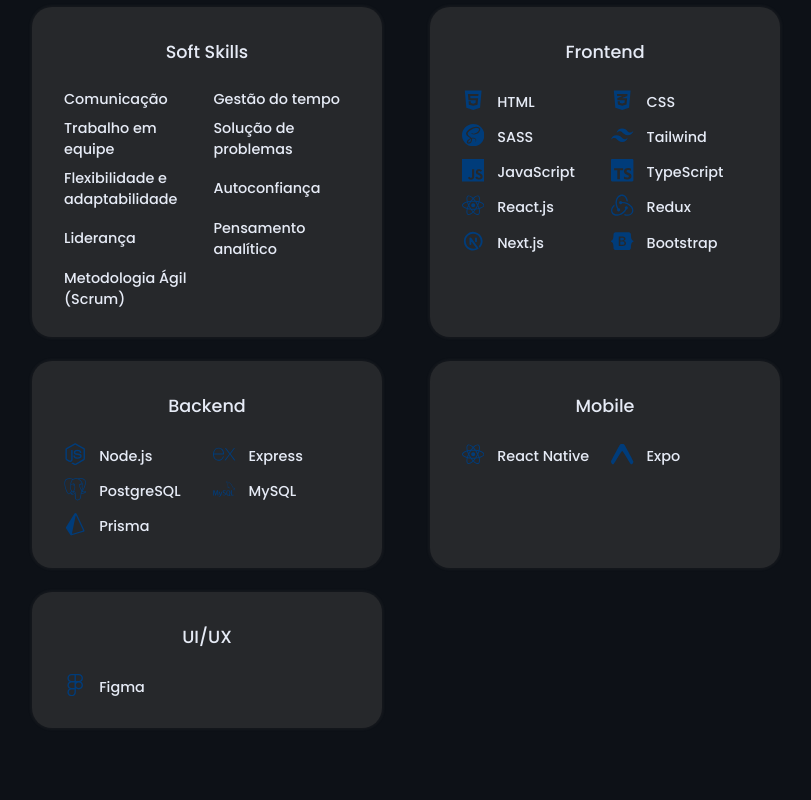
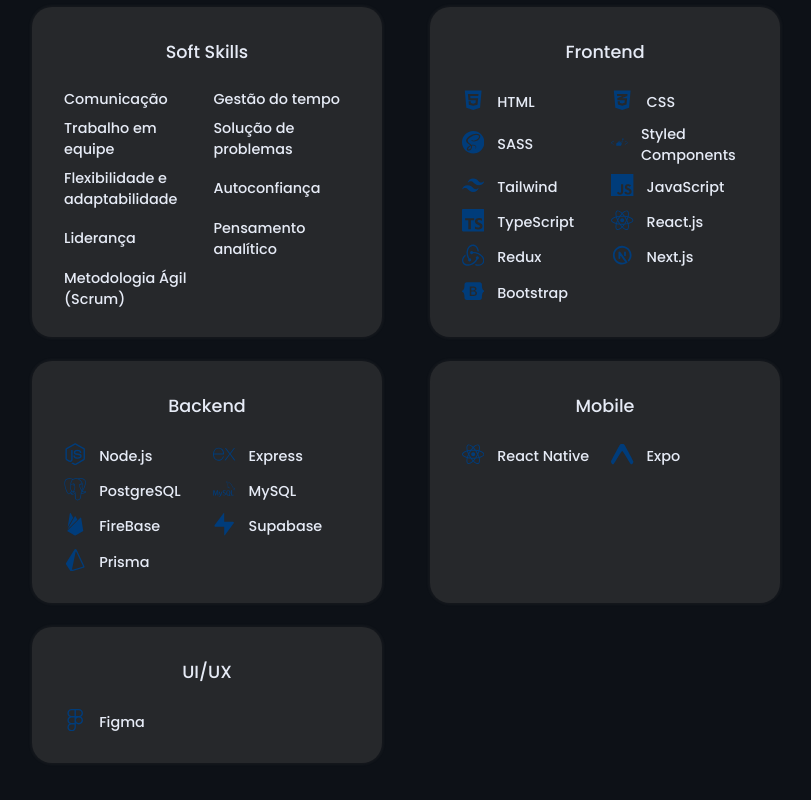
Before and after one commit to Denis-moreira98/denis-moreira-portfolio, a React (Vite) app: page / in a window 1280 px wide. Shown: the part 1680-2480 px from the top of the page, without its empty margins (234-1045 px from the left). Built offline with nearby package versions, Linux system fonts and the light colour scheme.

Commit message:
feat: add novas tecnologias em skills

```diff
--- a/src/views/Projects/projectsData.ts
+++ b/src/views/Projects/projectsData.ts
@@ -12,6 +12,13 @@
 
 export const projectsData = [
    {
+      id: 101,
+      image: dsmstore,
+      title: "E-commerce - DSM STORE ",
+      url: "https://github.com/Denis-moreira98/dsm-store",
+      deploy: "https://dsm-store.vercel.app/",
+   },
+   {
       id: 1,
       image: image1,
       title: "Sistema de pedidos para pizzaria (Moreira Pizzas)",
@@ -19,13 +26,7 @@
       deploy:
          "https://www.youtube.com/watch?v=JSqVy1BhU6U&ab_channel=DenisMoreira",
    },
-   {
-      id: 101,
-      image: dsmstore,
-      title: "E-commerce - DSM STORE ",
-      url: "https://github.com/Denis-moreira98/dsm-store",
-      deploy: "https://dsm-store.vercel.app/",
-   },
+
    {
       id: 2,
       image: image2,
--- a/src/views/Skills/Backend/index.tsx
+++ b/src/views/Skills/Backend/index.tsx
@@ -1,10 +1,12 @@
 import { FaDocker, FaNodeJs } from "react-icons/fa";
 import {
    SiExpress,
+   SiFirebase,
    SiMongodb,
    SiMysql,
    SiPostgresql,
    SiPrisma,
+   SiSupabase,
 } from "react-icons/si";
 import { BsFiletypeSql } from "react-icons/bs";
 
@@ -48,6 +50,21 @@
                </div>
 
                <div className="skill-item">
+                  <SiFirebase />
+
+                  <div>
+                     <h3>FireBase</h3>
+                  </div>
+               </div>
+               <div className="skill-item">
+                  <SiSupabase />
+
+                  <div>
+                     <h3>Supabase</h3>
+                  </div>
+               </div>
+
+               <div className="skill-item">
                   <SiPrisma />
 
                   <div>
--- a/src/views/Skills/Frontend/index.tsx
+++ b/src/views/Skills/Frontend/index.tsx
@@ -38,6 +38,13 @@
 
                   <div>
                      <h3>SASS</h3>
+                  </div>
+               </div>
+               <div className="skill-item">
+                  <SiStyledcomponents />
+
+                  <div>
+                     <h3>Styled Components</h3>
                   </div>
                </div>
 
```
